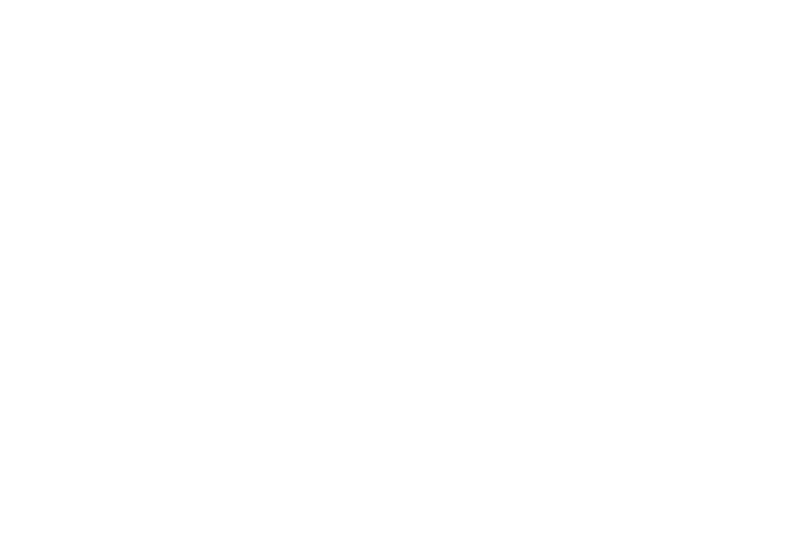
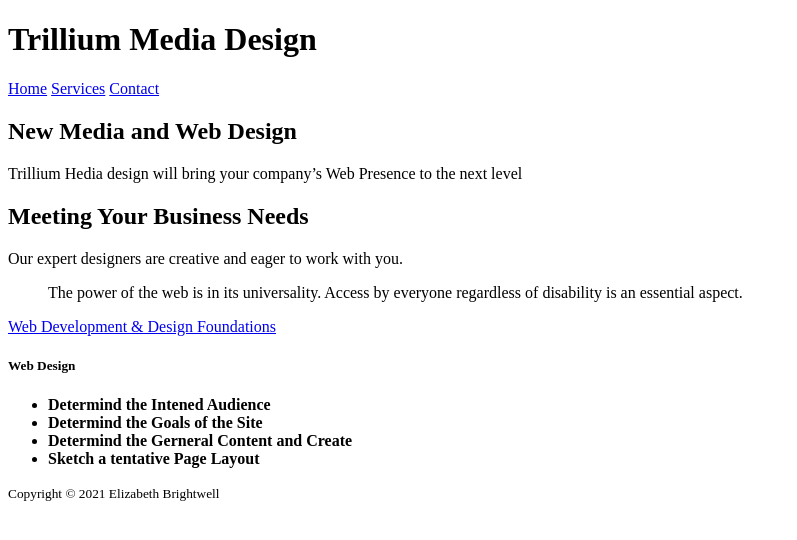
Before and after one commit to ehbrightwell/ch2-inclassnotes-ehbrightwell, a plain HTML site: page index.html in a window 1280 px wide. Shown: the whole page, without its empty margins (0-797 px from the left). Drawn offline with Linux system fonts and the light colour scheme.

Commit message:
Created Ch2InClassNotes
Added code to index file and created services and contact pages.

```diff
--- a/index.html
+++ b/index.html
@@ -1,10 +1,38 @@
 <!DOCTYPE html>
 <html lang="en">
 	<head>
-		<title>LASTNAME Chapter 2 InClass Notes</title>
+		<title>Brightwell Chapter 2 InClass Notes</title>
 		<meta charset="utf-8">
 	</head>
-<body>
+    <body>
+        <h1>Trillium Media Design</h1>
 
-</body>
+        <nav>
+            <a href="index.html">Home</a>
+            <a href="services.html">Services</a>
+            <a href="contact.html">Contact</a>
+        </nav>
+        <main>
+            <h2>New Media and Web Design</h2>
+            <p>Trillium Hedia design will bring your company&rsquo;s Web Presence to the next level</p>
+            <h2> Meeting Your Business Needs</h2>
+            <p> Our expert designers are creative and eager to work with you.</p>
+
+            <blockquote> The power of the web is in its universality. Access by everyone regardless of disability is an essential aspect.
+            </blockquote>
+
+            <a href="http://webdevfoundations.net"> Web Development &amp; Design Foundations </a>
+
+            <h5> Web Design</h5>
+            <ul>
+                <li><strong>Determind the Intened Audience</strong></li>
+                <li><strong>Determind the Goals of the Site</strong></li>
+                <li><strong>Determind the Gerneral Content and Create </strong></li>
+                <li><strong>Sketch a tentative Page Layout</strong></li>
+            </ul>
+         </main>
+             <footer>
+                <small><stong>Copyright &copy; 2021 Elizabeth Brightwell </stong></small>
+            </footer>
+    </body>
 </html>
```
Also changed, not shown: contact.html (added, +30 -0 lines), services.html (added, +30 -0 lines).
